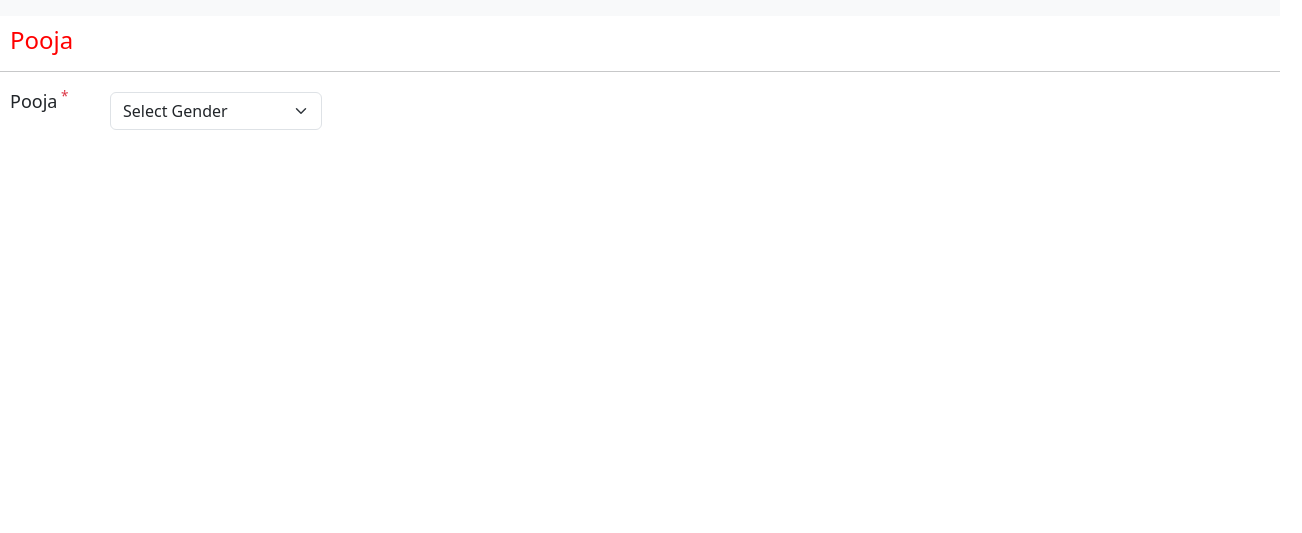
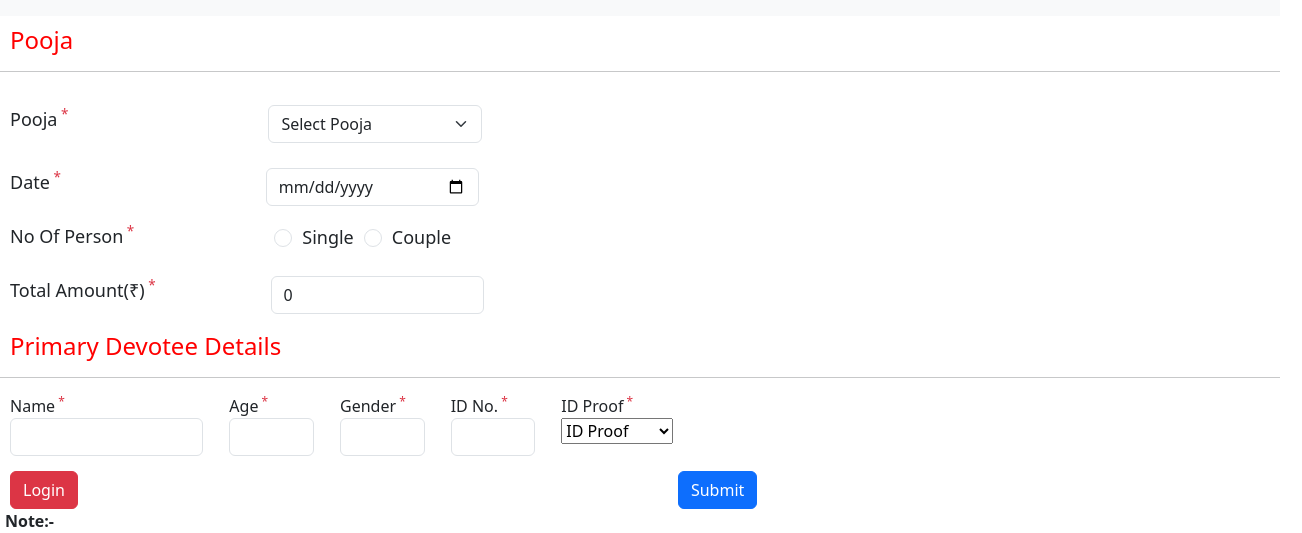
Before and after one commit to KD3-80152/SaiDarshanWebsite, a React (Create React App) app in the folder Client/React/: page /pooja in a window 1280 px wide. Shown: the part 386-919 px from the top of the page, 1302 px wide, since content can reach past the window. Before the commit the page ends 800 px from the top, so only its background shows below. Built offline with nearby package versions, Linux system fonts and the light colour scheme; the HTML template or start-up script is replaced by a standard one.

Commit message:
pooja component added

```diff
--- a/Client/React/src/components/Pooja.js
+++ b/Client/React/src/components/Pooja.js
@@ -1,8 +1,46 @@
 
 import Common from "./Common";
+import { useEffect } from "react";
+import FooterNav from "./FooterNav";
+import React, { useState } from 'react';
 
 
 const Pooja = () => {
+
+  useEffect(() => {
+    document.title = "Pooja";
+  }, []);
+
+
+  const [noOfPersons, setNoOfPersons] = useState(1);
+  const [amount, setAmount] = useState(0);
+
+  const handleNoOfPersonsChange = (event) => {
+    setNoOfPersons(Number(event.target.value));
+    // Calculate the amount based on the number of persons
+    const newAmount = event.target.value === '1' ? 200 : 400; // Example calculation
+    setAmount(newAmount);
+  };
+
+  const handleSubmit = () => {
+    // Send the amount to the backend
+    fetch('your-backend-url', {
+      method: 'POST',
+      headers: {
+        'Content-Type': 'application/json',
+      },
+      body: JSON.stringify({ amount }),
+    })
+      .then((response) => response.json())
+      .then((data) => {
+        // Handle response
+      })
+      .catch((error) => {
+        console.error('Error:', error);
+      });
+  };
+
+
   return (
     <div style={{ margin: "auto" }}>
       <div>
@@ -13,31 +51,248 @@ const Pooja = () => {
         <h4 style={{ color: "red", marginLeft: 10, marginTop: 10 }}>Pooja</h4>
         <hr />
 
-        <div  style={{ marginLeft: 10, fontSize: 18 }}>
+        <div id="poojadetailsentry" className="row">
+
+          <div style={{ display: "flex", alignItems: "center", marginLeft: 10, fontSize: 18 }}>
             <label class="textf ng-binding" for="inputLarge">
               Pooja
             <sup className="text-danger"> *</sup>
             </label>
 
-          <div className="col-md-2 mb-2" style={{marginLeft:100,marginTop:-50}}>
+            <div className="col-md-2 mb-2" style={{ marginLeft: 200, marginTop: -10 }}>
               <label htmlFor="pooja" className="form-label">
                 {/* <b>Gender</b> */}
               </label>
               <select
                 className="form-select"
-              id="gender"
-              name="gender"
+                id="pooja"
+                name="pooja"
               // onChange={handleUserInput}
               // value={user.gender}
               >
-              <option value="">Select Gender</option>
-              <option value="MALE">Male</option>
-              <option value="FEMALE">Female</option>
-              <option value="OTHER">Other</option>
+                <option value="">Select Pooja</option>
+                <option value="ABHISHEK_POOJA">ABHISHEK POOJA</option>
+                <option value="SAI_SATYAVRAT_POOJA">SAI SATYAVRAT POOJA</option>
               </select>
             </div>
           </div>
+
+          <div style={{ display: "flex", alignItems: "center", marginLeft: 10, fontSize: 18 }}>
+            <label class="textf ng-binding" for="inputLarge">
+              Date
+            <sup className="text-danger"> *</sup>
+            </label>
+
+            <div className="col-md-2 mb-2" style={{ marginLeft: 205, marginTop: -10 }}>
+              <label htmlFor="date" className="form-label">
+
+              </label>
+              <input
+                type="date"
+                className="form-control ng-binding ng-untouched ng-valid"
+                name="date"
+                ng-model="pdqc.pageDeatils.userDetails.userFullName"
+              />
             </div>
+
+          </div>
+
+          <div style={{ display: "flex", alignItems: "center", marginLeft: 10, fontSize: 18 }}>
+            <label className="textf ng-binding" htmlFor="inputLarge">
+              No Of Person
+              <sup className="text-danger"> *</sup>
+            </label>
+
+            <div className="col-md-2 mb-2" style={{ marginLeft: 130, marginTop: 10 }}>
+              <input
+                type="radio"
+                id="single"
+                name="noofperson"
+                className="form-check-input"
+                value="1"
+                style={{ marginLeft: 10 }}
+                onChange={handleNoOfPersonsChange}
+              />
+              <label htmlFor="single" className="form-check-label" style={{ marginLeft: 10 }}>Single</label>
+
+
+              <input
+                type="radio"
+                id="couple"
+                name="noofperson"
+                className="form-check-input"
+                value="2"
+                style={{ marginLeft: 10 }}
+                onChange={handleNoOfPersonsChange}
+              />
+              <label htmlFor="couple" className="form-check-label" style={{ marginLeft: 10 }}>Couple</label>
+
+            </div>
+          </div>
+
+          <div style={{ display: "flex", alignItems: "center", marginLeft: 10, fontSize: 18 }}>
+            <label class="textf ng-binding" for="inputLarge">
+              Total Amount(₹)
+            <sup className="text-danger"> *</sup>
+            </label>
+
+            <div className="col-md-2 mb-2" style={{ marginLeft: 115, marginTop: -10 }}>
+              <label htmlFor="date" className="form-label">
+
+              </label>
+              <input
+                type="number"
+                className="form-control ng-binding ng-untouched ng-valid"
+                name="amount"
+                value={amount}
+                readOnly
+                ng-model="pdqc.pageDeatils.userDetails.userFullName"
+              />
+            </div>
+
+          </div>
+
+        </div>
+
+      </div>
+
+
+      <div id="primarydetails">
+        <h4 style={{ color: "red", marginLeft: 10, marginTop: 10 }}>
+          Primary Devotee Details
+        </h4>
+        <hr />
+        <div id="primarydetailsentry" className="row">
+          <div
+            id="fullNamebutton"
+            class="textf col-sm-2"
+            style={{ marginLeft: 10 }}
+          >
+            <label class="textf ng-binding" for="inputLarge">
+              Name
+              <sup className="text-danger"> *</sup>
+            </label>
+            <input
+              type="text"
+              className="form-control ng-binding ng-untouched ng-valid"
+              name="name"
+              ng-model="pdqc.pageDeatils.userDetails.userFullName"
+            />
+          </div>
+
+          <div
+            id="fullNamebutton"
+            class="textf col-sm-1"
+            style={{ marginLeft: 2 }}
+          >
+            <label class="textf ng-binding" for="inputLarge">
+              Age
+              <sup className="text-danger"> *</sup>
+            </label>
+            <input
+              type="number"
+              className="form-control ng-binding ng-untouched ng-valid"
+              name="age"
+              ng-model="pdqc.pageDeatils.userDetails.userFullName"
+            />
+          </div>
+
+          <div
+            id="fullNamebutton"
+            class="textf col-sm-1"
+            style={{ marginLeft: 2 }}
+          >
+            <label class="textf ng-binding" for="inputLarge" >
+              Gender
+              <sup className="text-danger"> *</sup>
+            </label>
+            <input
+              type="text"
+              className="form-control ng-binding ng-untouched ng-valid"
+              name="gender"
+              ng-model="pdqc.pageDeatils.userDetails.userFullName"
+            />
+          </div>
+
+          <div
+            id="fullNamebutton"
+            class="textf col-sm-1"
+            style={{ marginLeft: 2 }}
+          >
+            <label class="textf ng-binding" for="inputLarge">
+              ID No.
+              <sup className="text-danger"> *</sup>
+            </label>
+            <input
+              type="text"
+              className="form-control ng-binding ng-untouched ng-valid"
+              name="idno"
+              ng-model="pdqc.pageDeatils.userDetails.userFullName"
+            />
+          </div>
+
+          <div
+            id="idproof"
+            class="textf col-sm-3"
+            style={{ marginLeft: 2 }}
+          >
+            <label class="dropdf ng-binding" for="inputLarge">
+              ID Proof
+              <sup className="text-danger"> *</sup>
+            </label>{" "}
+            <br />
+            <div class="textf col-sm-3">
+              <select>
+                <option value="">ID Proof</option>
+                <option value="aadhar">AadharCard</option>
+                <option value="pancard">PanCard</option>
+                <option value="voterif">VoterId</option>
+              </select>
+            </div>
+          </div>
+          {/* <div id="loginButton" style={{ marginLeft: 10, marginTop: 15 }}>
+            <button type="button" class="btn btn-danger">
+              Login
+            </button>
+          </div> */}
+          <div style={{ marginLeft: 10, marginTop: 15, display: 'flex' }}>
+          <button type="button" class="btn btn-danger">
+                Login
+              </button>
+            <div id="loginButton" style={{ marginLeft: 600 }}>
+              <button type="button" class="btn btn-primary" onClick={handleSubmit}>
+              Submit
+            </button>
+            </div>
+          </div>
+
+        </div>
+      </div>
+
+      <div id="footerNote" style={{ marginLeft: 5 }}>
+        <b>Note:-</b> <br />- Fields marked
+        <sup className="text-danger"> *</sup>
+        are Mandatory <br />
+
+        - Person on whose name service is booked should be present with his/her Photo Id and Acknowledgment in Shirdi while availing the <br/>
+        - Devotee can book one Pooja of each type in a single transaction.
+
+        <br />
+        <b>
+          {" "}
+          - Quota for the 'Unavailable dates' may be available in future, in case of any cancellations from other devotees.
+        </b>
+        <br />
+        <b>
+          {" "}
+          - Only single person or married couple (husband and wife) is allowed for each Pooja Coupon.
+        </b>
+      </div>
+
+      <div>
+        <FooterNav />
+      </div>
+
     </div>
   );
 };
```
Lines whose indentation alone changed are shown as unchanged.
